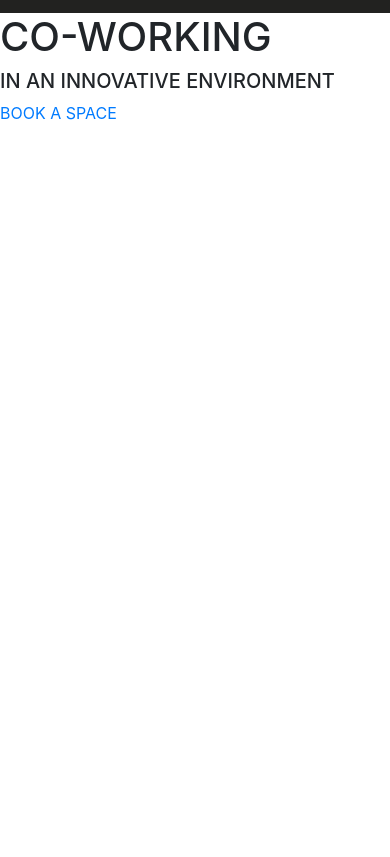
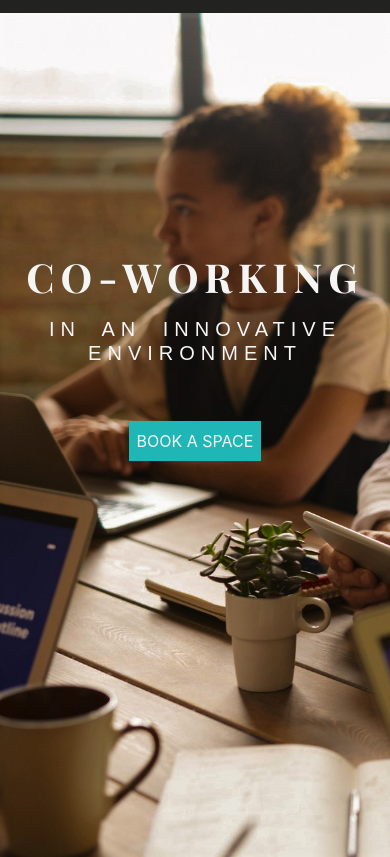
Before and after one commit to Loisa-Kitakaya/The-Hub, a plain HTML site: page index.html in a window 390 px wide. Shown: the part 75-932 px from the top of the page. Before the commit the page ends 844 px from the top, so only its background shows below. Drawn offline with nearby package versions, Linux system fonts and the light colour scheme; a web font is replaced by a local one.

Commit message:
styled the homepage section, both mobile and desktop appearance

```diff
--- a/css/mobile_styles.css
+++ b/css/mobile_styles.css
@@ -11,7 +11,8 @@
   display: initial;
 }
 
-.menu-btn img, .close-btn img {
+.menu-btn img,
+.close-btn img {
   height: 40px;
   width: 40px;
   margin-top: 0.5rem;
@@ -47,3 +48,11 @@
   top: 1rem;
   right: 1rem;
 }
+
+.Home_caption {
+  padding-top: 15rem;
+}
+
+.Home_caption h1 {
+  font-size: 40px;
+}
--- a/css/styles.css
+++ b/css/styles.css
@@ -1,3 +1,5 @@
+@import url("https://fonts.googleapis.com/css2?family=Muli&family=Overpass&family=Playfair+Display:wght@700&display=swap");
+
 html {
   scroll-behavior: smooth;
 }
@@ -33,6 +35,7 @@ body {
 .nav-links {
   list-style: none;
   display: inline-flex;
+  font-family: "Overpass", sans-serif;
 }
 
 .nav-links li {
@@ -54,4 +57,41 @@ body {
 
 .nav-links_mobile {
   display: none;
+  font-family: 'Overpass', sans-serif;
 }
+
+.Home {
+  background-image: url(../img/meeting-on-shared-space.jpg);
+  background-repeat: no-repeat;
+  background-size: cover;
+}
+
+.Home_caption {
+  height: 100vh;
+  text-align: center;
+  padding-top: 11rem;
+  color: whitesmoke;
+}
+
+.Home_caption h1 {
+  font-size: 120px;
+  letter-spacing: 6px;
+  font-family: "Playfair Display", serif;
+}
+
+.Home_caption h5 {
+  letter-spacing: 6px;
+  word-spacing: 10px;
+  margin-top: 1rem;
+  font-family: "Muli", sans-serif;
+}
+
+.Home_caption a {
+  display: inline-block;
+  margin-top: 3rem;
+  padding: 0.5rem;
+  background-color: #21b6b6;
+  border: none;
+  color: whitesmoke;
+  text-decoration: none;
+}
```
